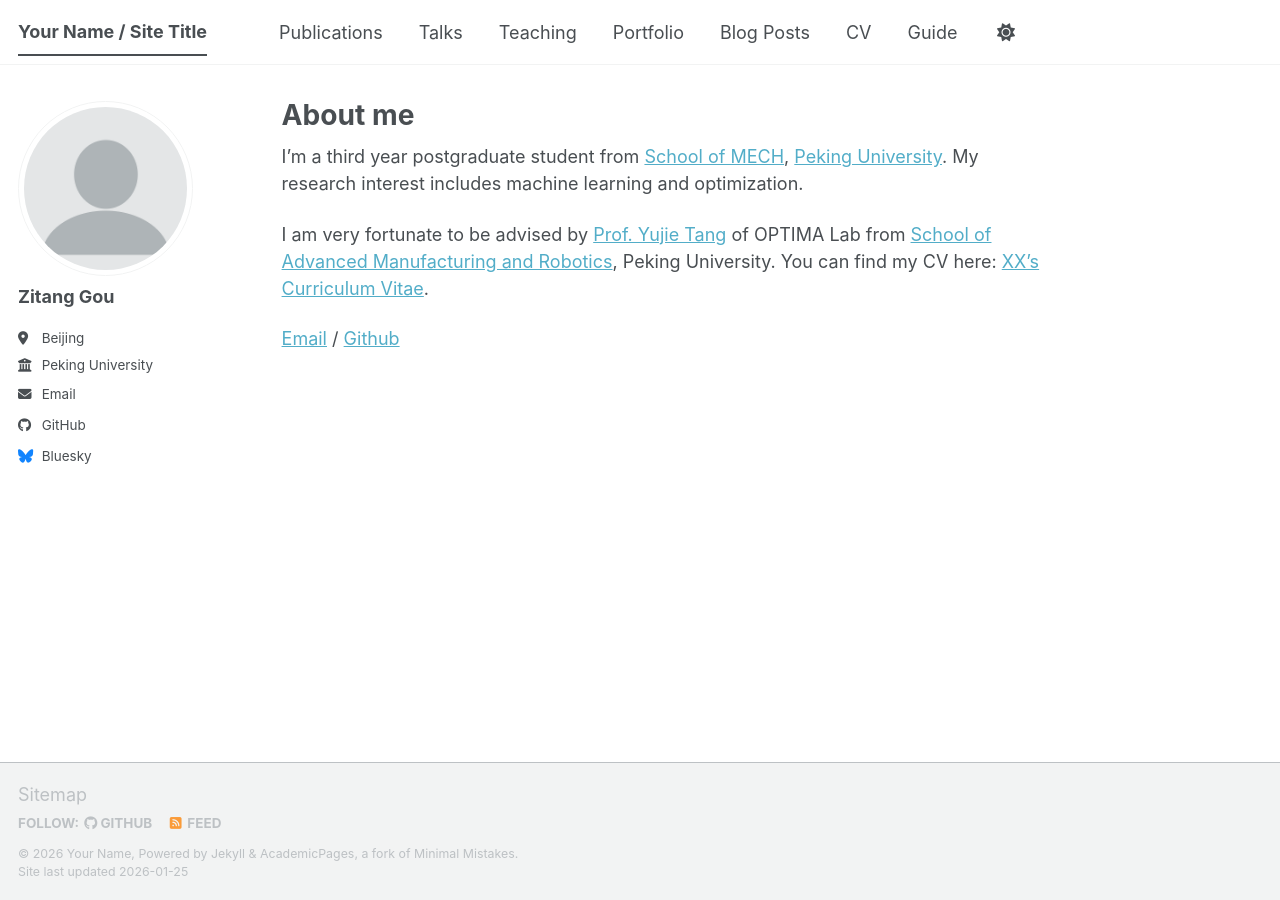
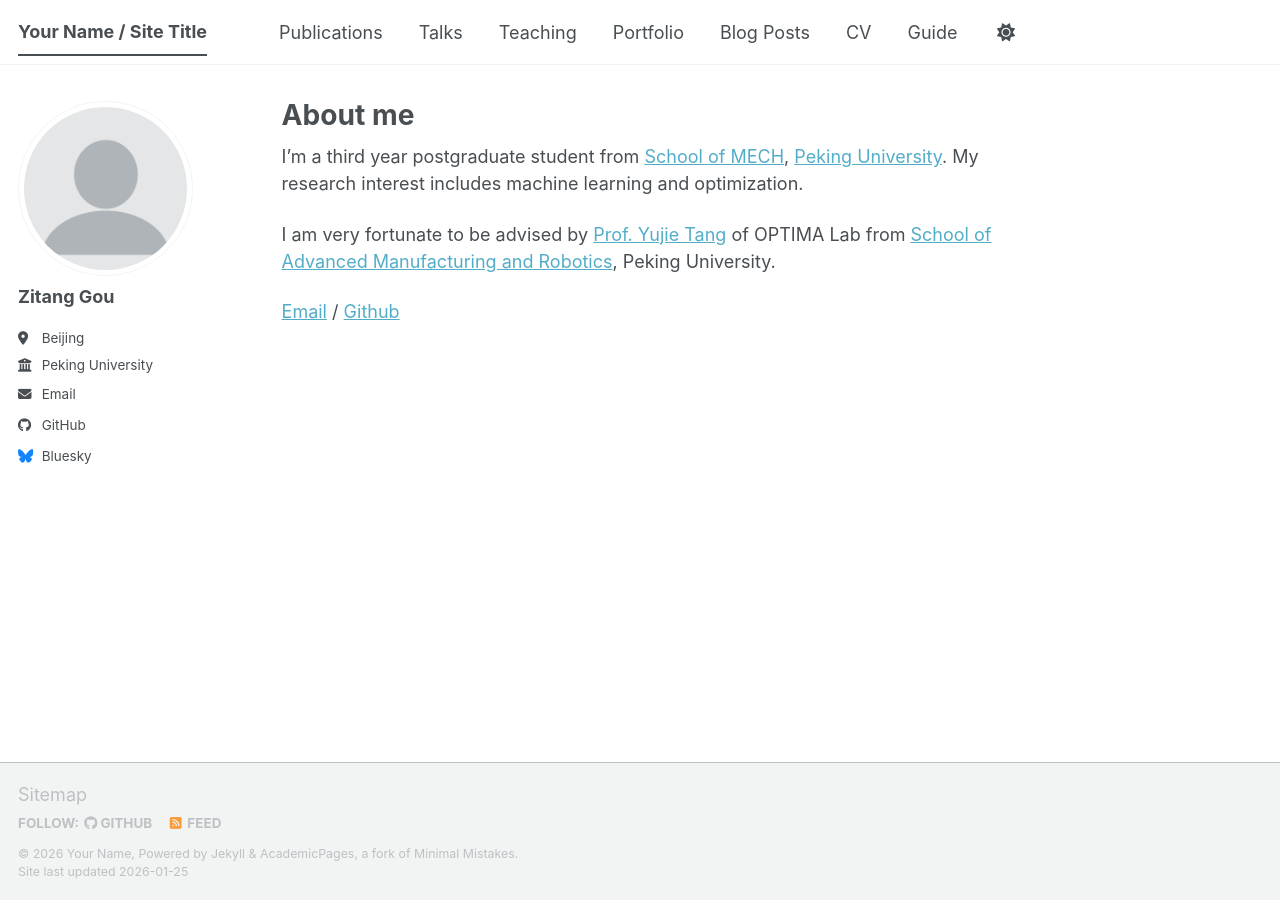
Before and after one commit to strangeT2b/strangeT2b.github.io, a Jekyll site: the page built from _pages/about.md, in a window 1280 px wide. Built offline with Jekyll 4.4.1, drawn with Linux system fonts in a browser that asks for light colours; a script bundle is joined from its source files by our own code; library files that are not in the unit come from our copies.

Commit message:
Update about.md

```diff
--- a/_pages/about.md
+++ b/_pages/about.md
@@ -11,6 +11,6 @@ redirect_from:
 I'm a third year postgraduate student from [School of MECH](https://mech.pku.edu.cn/), [Peking University](https://www.pku.edu.cn/). My research interest includes machine learning and optimization.
 
 I am very fortunate to be advised by [Prof. Yujie Tang](https://tyj518.github.io/) of OPTIMA Lab from [School of Advanced Manufacturing and Robotics](https://amr.pku.edu.cn/), Peking University.
-You can find my CV here: [XX's Curriculum Vitae](../assets/Curriculum_Vitae.pdf).
+
 
 [Email](town@stu.pku.edu.cn) / [Github](https://github.com/strangeT2b)
```
